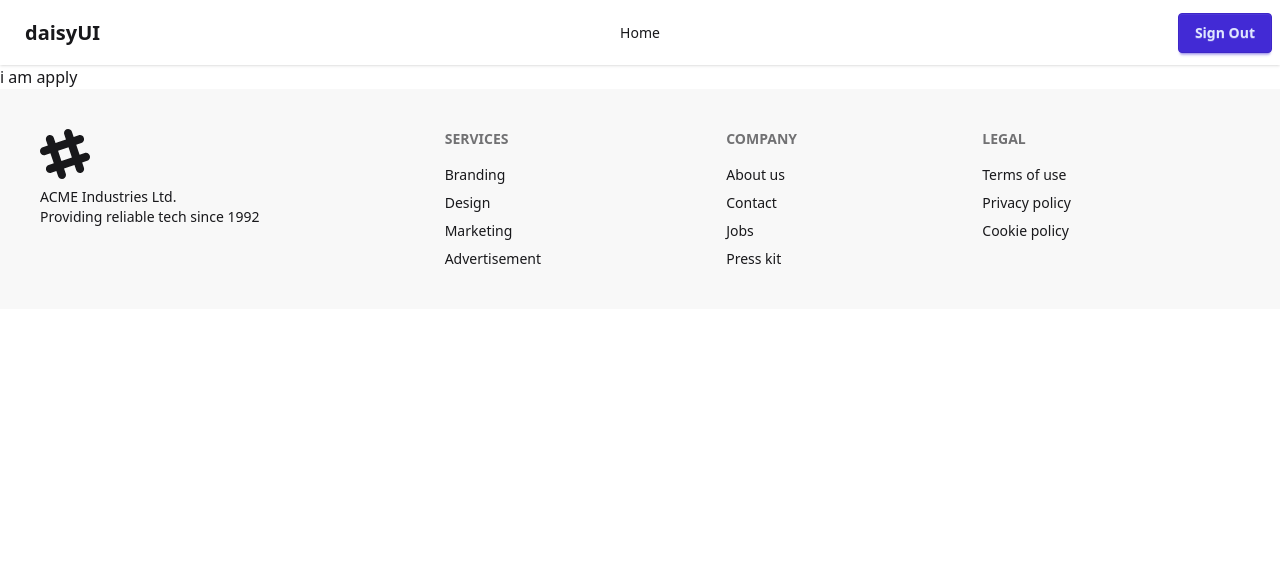
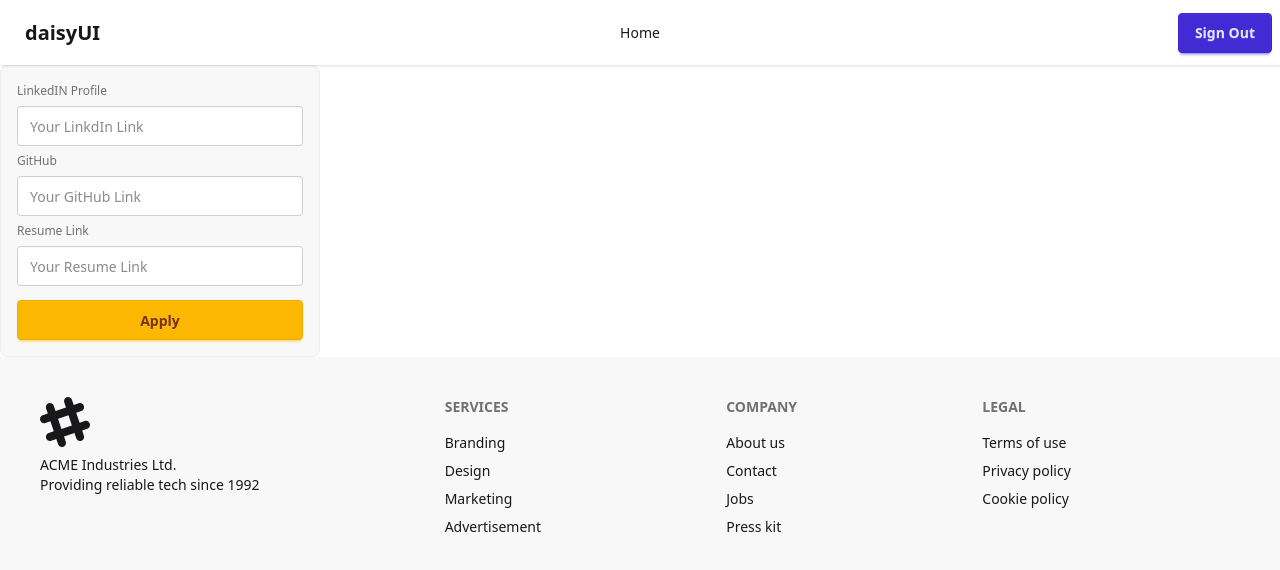
Before and after one commit to rayhanbri/module-58-client, a React (Vite) app: page /jobApply/1 in a window 1280 px wide. Shown: the top 570 px of the page. Built offline with nearby package versions, Linux system fonts and the light colour scheme; no server answers; sample sign-in values are in the browser's storage.

Commit message:
custom hook,apply process

```diff
--- /dev/null
+++ b/src/Hooks/useAuth.jsx
@@ -0,0 +1,9 @@
+import React, { use } from 'react';
+import { AuthContext } from '../Context/AuthContext';
+
+const useAuth = () => {
+    const authInfo = use(AuthContext);
+    return authInfo;
+};
+
+export default useAuth;
--- a/src/Pages/JobApply/JobApply.jsx
+++ b/src/Pages/JobApply/JobApply.jsx
@@ -1,12 +1,37 @@
 import React from 'react';
 import Navbar from '../Shared/Navbar';
 import Footer from '../Shared/Footer';
+import { useParams } from 'react-router';
+import useAuth from '../../Hooks/useAuth';
 
 const JobApply = () => {
+    const { id } = useParams();
+    const { user } = useAuth();
+
+    // console.log(id, user)
+
+    const handleApply = e =>{
+        e.preventDefault();
+        const form = e.target;
+        const linkdIn = form.linkdIn.value;
+        const github = form.github.value;
+        const resume = form.resume.value;
+        console.log(linkdIn,github,resume)
+    }
     return (
         <div>
             <Navbar></Navbar>
-            i am apply
+            <form onSubmit={handleApply} className="fieldset bg-base-200 border-base-300 rounded-box w-xs border p-4">
+                <label className="label">LinkedIN Profile</label>
+                <input type="url" name='linkdIn' className="input" placeholder="Your LinkdIn Link" />
+
+                <label className="label">GitHub</label>
+                <input type="url" name='github' className="input" placeholder="Your GitHub Link" />
+
+                <label className="label">Resume Link</label>
+                <input type="url" name='resume' className="input" placeholder="Your Resume Link" />
+                <input type="submit"  className='btn btn-warning mt-2' value="Apply" />
+            </form>
             <Footer></Footer>
         </div>
     );
--- a/src/Pages/Shared/SocialLogin.jsx
+++ b/src/Pages/Shared/SocialLogin.jsx
@@ -9,7 +9,7 @@ const SocialLogin = ({from}) => {
        signInWithGoogle()
         .then(result => {
             console.log(result.user)
-            redirect(from || '/')
+            redirect( from || '/')
         })
         .catch(error => {
             console.log(error)
```
